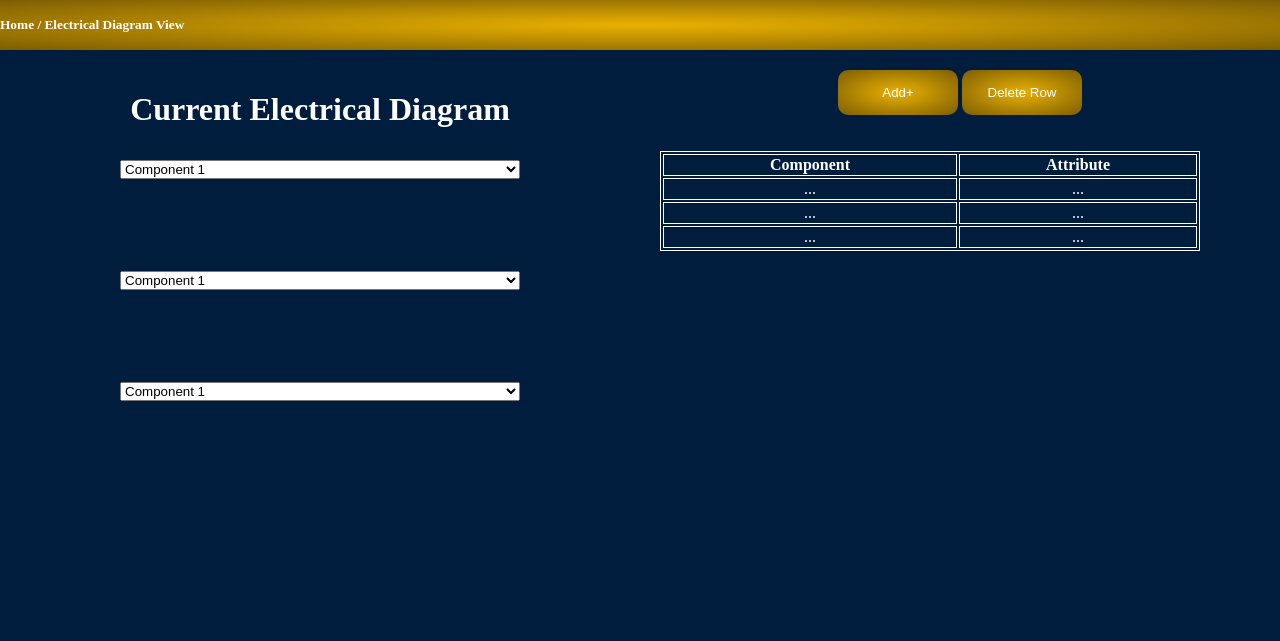
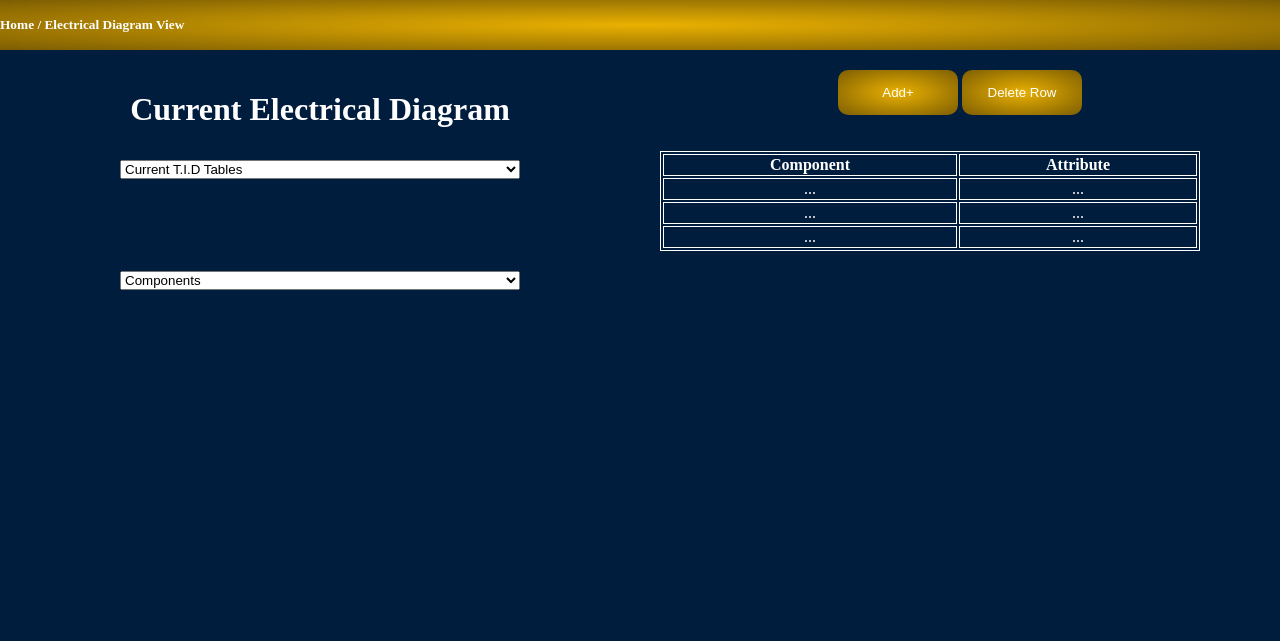
Before and after one commit to richardolarez/24040FlaskFramework, a Flask app: page /edv in a window 1280 px wide. Shown: the top 641 px of the page. Run offline with Flask 3, Linux system fonts and the light colour scheme; some libraries are stand-ins or nearby versions.

Commit message:
updated edv drop down

```diff
--- a/app/templates/EDV.html
+++ b/app/templates/EDV.html
@@ -50,6 +50,7 @@
             <!-- div for drop down menus-->
             <div>
                 <select class="componentDropdown">
+                    <option value="" disabled selected>Current T.I.D Tables</option>
                     <option value="component1">Component 1</option>
                     <option value="component2">Component 2</option>
                 </select>
@@ -57,17 +58,18 @@
                 <br><br><br><br><br>
 
                 <select class="componentDropdown">
+                    <option value="" disabled selected>Components</option>
                     <option value="component1">Component 1</option>
                     <option value="component2">Component 2</option>
                 </select>
 
                 <br><br><br><br><br>
 
-                <select class="componentDropdown">
+                <!-- <select class="componentDropdown">
                     <option value="component1">Component 1</option>
                     <option value="component2">Component 2</option>
 
-                </select>
+                </select> -->
             </div>
         </div>
         <div class="right">
```
